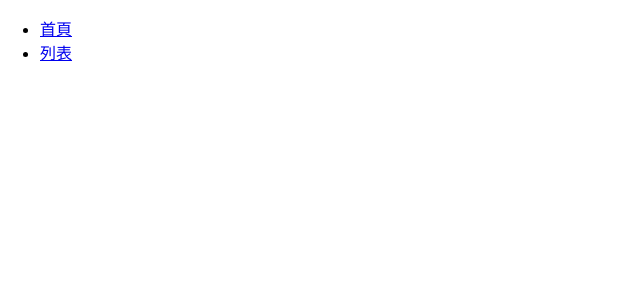
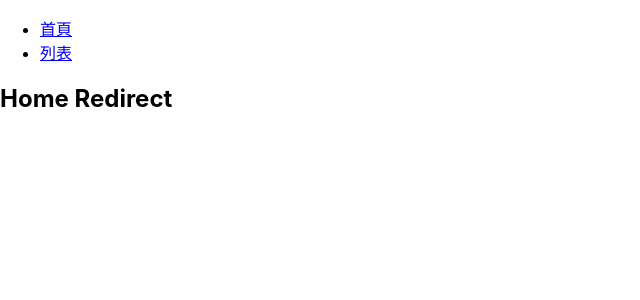
Before and after one commit to yuchifang/ReactRouterDemo, a React (Create React App) app: page /home in a window 1280 px wide. Shown: the top 300 px of the page, without its empty margins (0-640 px from the left). Built offline with nearby package versions, Linux system fonts and the light colour scheme.

Commit message:
add useHistory Redirect

```diff
--- a/src/App.tsx
+++ b/src/App.tsx
@@ -16,7 +16,7 @@ const App: React.FC<AppProps> = ({ }) => {
             </ul>
             <Route path="/" exact component={Title} />
             <Route path="/list/:id" component={List} />
-            <Route path="/home" component={Home} />
+            <Route path="/home/" component={Home} />
         </BrowserRouter>
     );
 }
--- a/src/Pages/Home.tsx
+++ b/src/Pages/Home.tsx
@@ -4,8 +4,9 @@ interface HomeProps {
 
 }
 
-export const Home: React.FC<HomeProps> = ({ }) => {
+const Home: React.FC<HomeProps> = ({ }) => {
     return (
         <h2>Home Redirect</h2>
     );
 }
+export default Home
--- a/src/Pages/Title.tsx
+++ b/src/Pages/Title.tsx
@@ -1,5 +1,5 @@
 import React, { useState } from "react"
-import { Link } from "react-router-dom"
+import { Link, Redirect, useHistory } from "react-router-dom"
 
 const Title = () => {
     const [list, setList] = useState([
@@ -7,8 +7,14 @@ const Title = () => {
         { id: "002", title: "222" },
         { id: "003", title: "333" }
     ])
+
+    let history = useHistory()
+    history.push("/home");
+    console.log({ history });
     return (
         <>
+            {/* <Redirect to="/list/home/" /> */}
+
             <h2>ReactRouter</h2>
             <ul>
                 {
```
Also changed, not shown: 1 other file (tests, documents, lock files or other folders).
